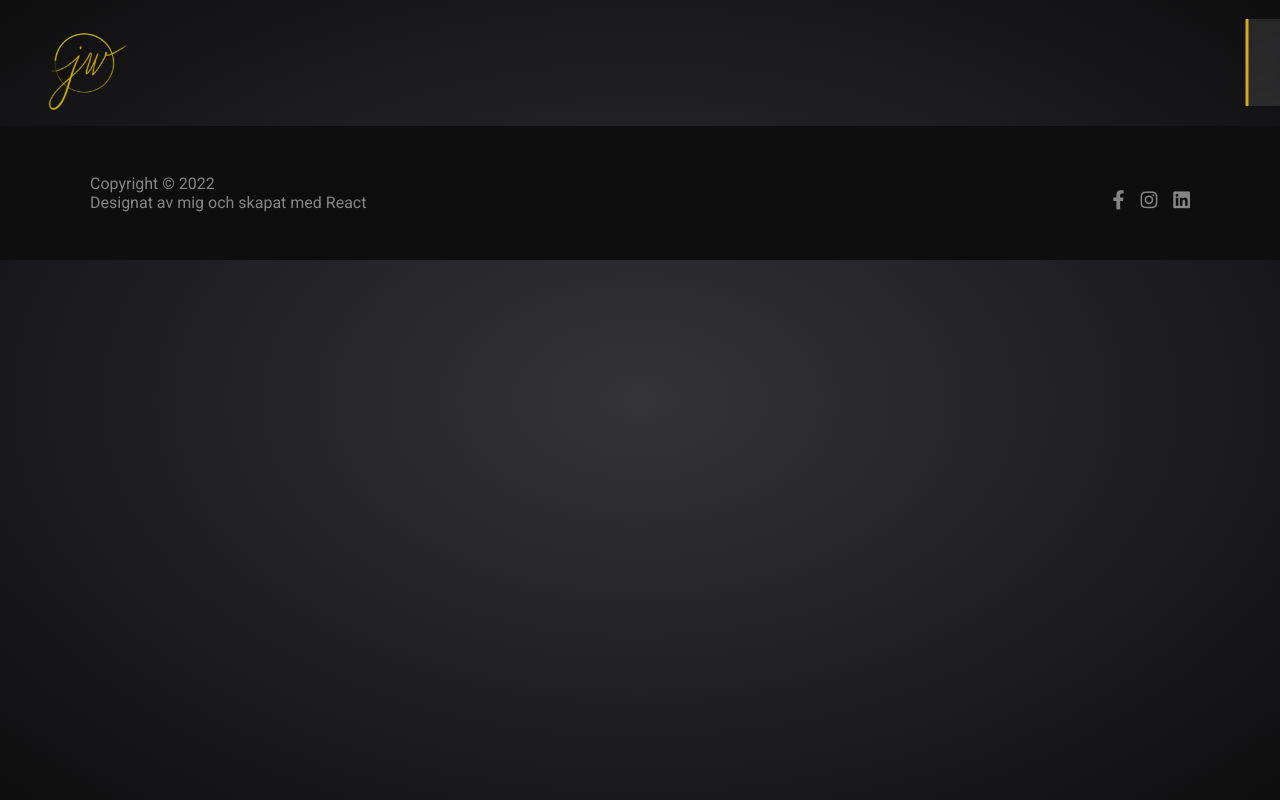
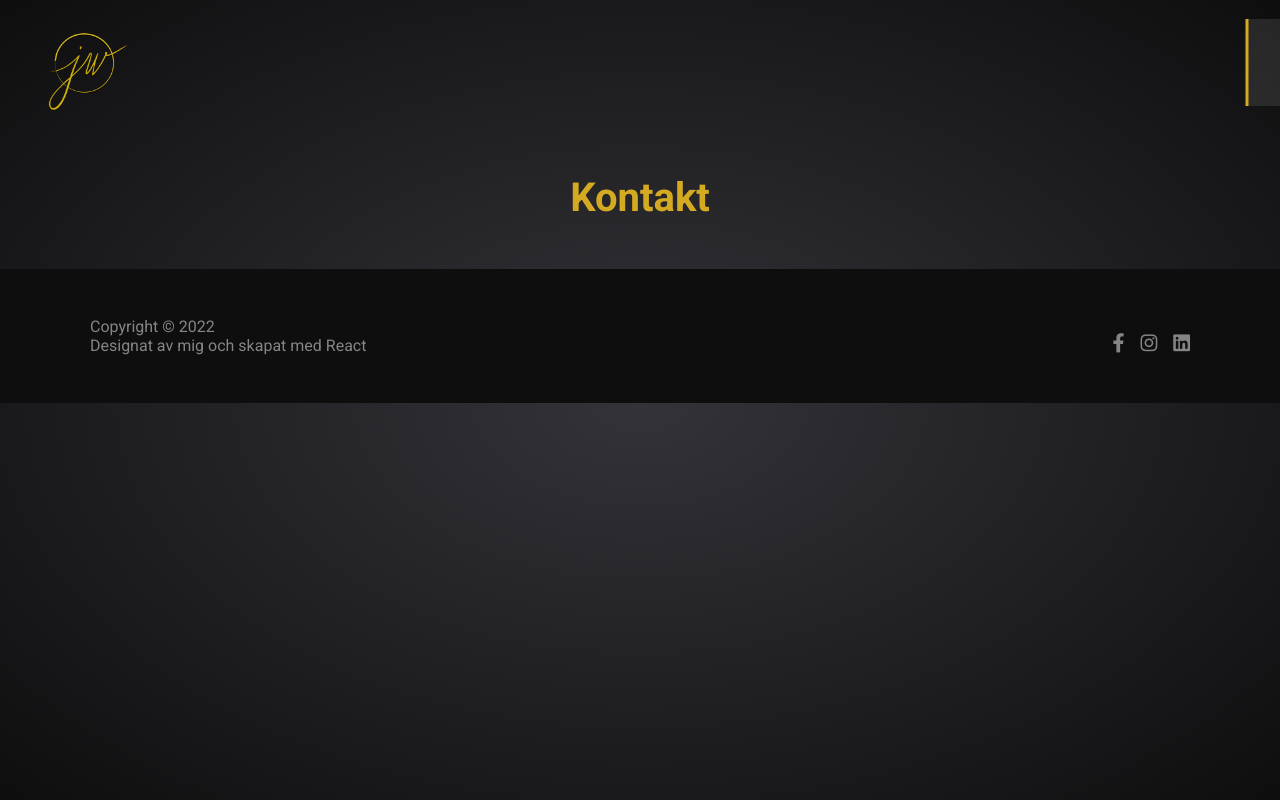
Before and after one commit to Joakim-Wahlstrom/personal, a React (Create React App) app in the folder portfolio/: page /contact in a window 1280 px wide. Built offline with nearby package versions, Linux system fonts and the light colour scheme.

Commit message:
fixat lite buggar

```diff
--- a/portfolio/src/App.js
+++ b/portfolio/src/App.js
@@ -4,6 +4,8 @@ import './App.css';
 import Footer from './components/footer/Footer';
 import Navbar from './components/navbar/Navbar';
 import About from './views/About/About';
+import Contact from './views/Contact/Contact';
+import NotFound from './views/NotFound/NotFound';
 
 function App() {
   const [hasScrolled, setHasScrolled] = useState(false)
@@ -29,6 +31,9 @@ function App() {
       <Navbar hasScrolled={hasScrolled} />
       <Routes>
         <Route path="/" element={<About offsetY={offsetY} />} />
+        <Route path="/contact" element={<Contact />} />
+
+        <Route path="*" element={<NotFound />} />
       </Routes>
       <Footer />
       <div aria-hidden="true" className="fixed-bg"></div>
--- a/portfolio/src/index.css
+++ b/portfolio/src/index.css
@@ -13,6 +13,7 @@ html {
 body {
   font-family: 'Roboto', sans-serif;
   overflow-x: hidden;
+  background: #0E0E0F radial-gradient(var(--clr-bg-light), #0E0E0F);
 }
 .container {
   margin: 0 auto;
@@ -31,6 +32,9 @@ body {
 }
 .fs-200 {
   font-size: 2rem;
+}
+.fs-300 {
+  font-size: 2.5rem;
 }
 .flex {
   display: flex;
--- /dev/null
+++ b/portfolio/src/views/Contact/Contact.js
@@ -0,0 +1,15 @@
+import { useEffect } from 'react'
+
+const Contact = () => {
+  useEffect(() => {
+    document.title = 'Joakim Wahlström | Kontakt'
+  },[])
+
+  return (
+    <div className='contact container text-white padding-block-3'>
+      <h1 className='text-center text-primary fs-300'>Kontakt</h1>
+    </div>
+  )
+}
+
+export default Contact
--- /dev/null
+++ b/portfolio/src/views/NotFound/NotFound.css
@@ -0,0 +1,3 @@
+.not-found {
+  padding-block: 10rem;
+}
--- /dev/null
+++ b/portfolio/src/views/NotFound/NotFound.js
@@ -0,0 +1,22 @@
+import { useEffect } from 'react'
+import { Link } from 'react-router-dom'
+import './NotFound.css'
+const NotFound = () => {
+
+  useEffect(() => {
+    document.title = 'Joakim Wahlström | 404'
+  },[])
+
+  return (
+    <div className='not-found container'>
+      <div className="text-white text-center">
+        <h1 className='text-primary mb-1'>Not Found - 404</h1>
+        <p>Ojdå, den här sidan verkar inte finnas än.</p>
+        <p className='mb-1'>Men kontakta gärna mig så hjälper jag dig med det du letar efter</p>
+        <Link to="/contact" className='btn btn-primary btn-sm'>Kontakta mig</Link>
+      </div>
+    </div>
+  )
+}
+
+export default NotFound
```
Also changed, not shown: portfolio/src/views/Contact/Contact.css (added).
